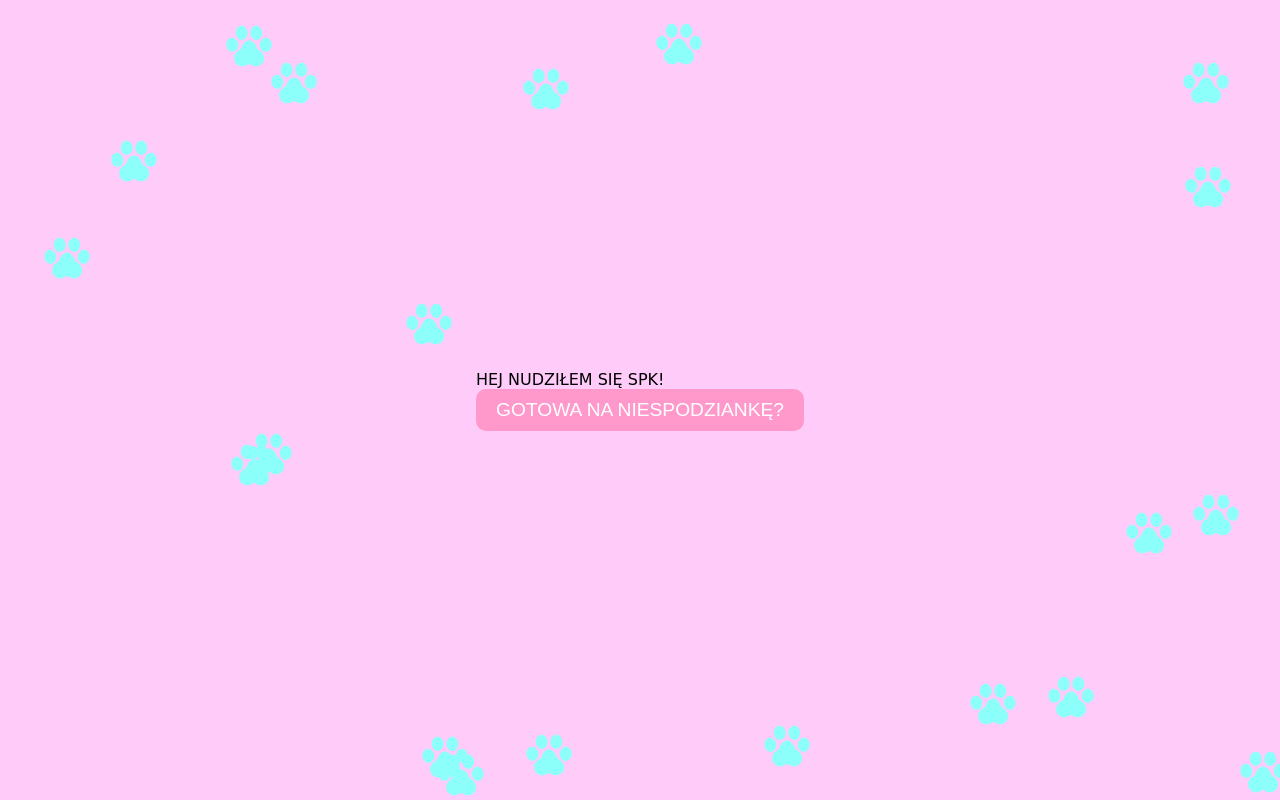
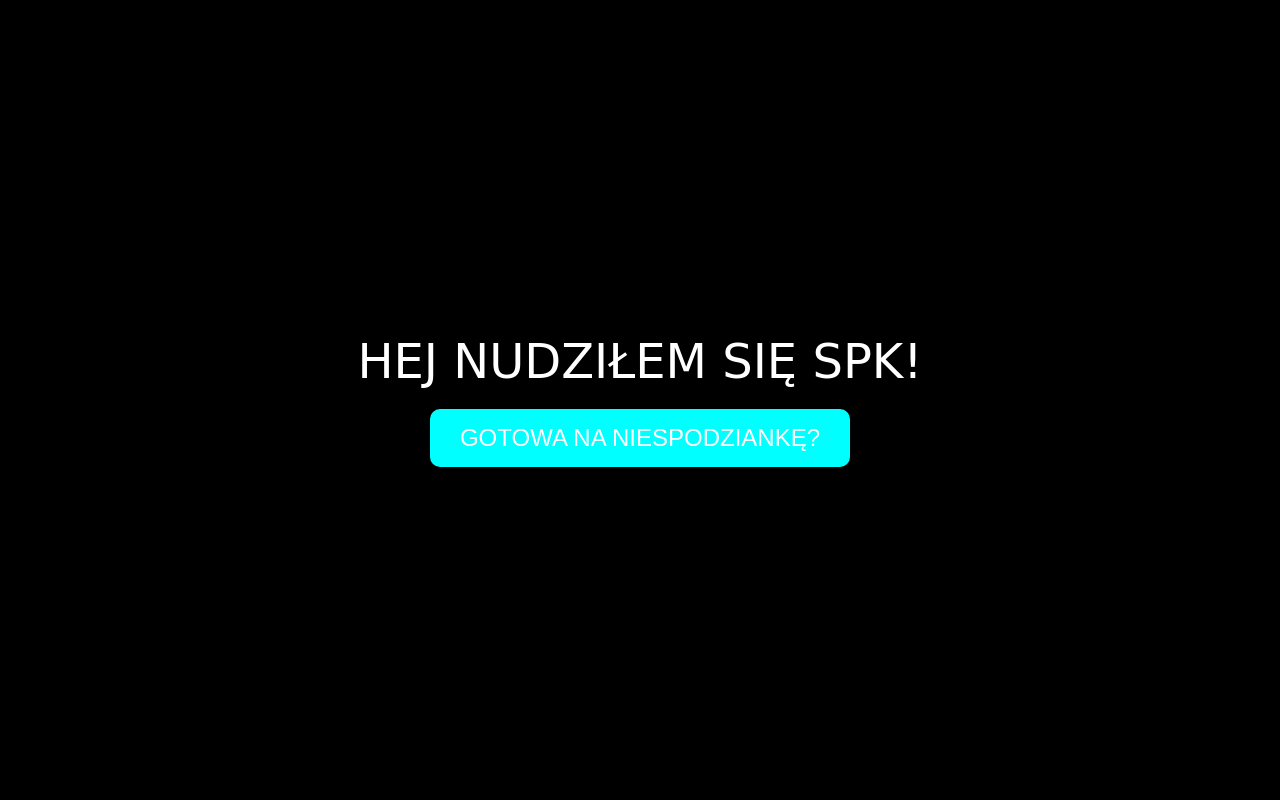
Before and after one commit to pourupthisshit/amelka, a plain HTML site: page index.html in a window 1280 px wide. Drawn offline with Linux system fonts and the light colour scheme.

Commit message:
Update styles.css

```diff
--- a/styles.css
+++ b/styles.css
@@ -1,3 +1,46 @@
+/* Czarny ekran startowy */
+#startScreen {
+    position: fixed;
+    top: 0;
+    left: 0;
+    width: 100%;
+    height: 100%;
+    background-color: black;
+    display: flex;
+    flex-direction: column;
+    justify-content: center;
+    align-items: center;
+    z-index: 1000; /* Na wierzchu wszystkiego */
+    transition: opacity 2s ease-in-out; /* Animacja zanikania */
+}
+
+.start-text {
+    font-size: 3em;
+    color: white;
+    font-family: 'Pacifico', cursive;
+    text-align: center;
+    margin-bottom: 20px;
+    animation: fadeIn 2s ease-in-out;
+}
+
+#startButton {
+    padding: 15px 30px;
+    font-size: 1.5em;
+    border: none;
+    border-radius: 10px;
+    background-color: #00ffff; /* Neonowy baby blue */
+    color: white;
+    cursor: pointer;
+    transition: transform 0.3s ease, box-shadow 0.3s ease;
+    animation: neonGlow 1.5s infinite alternate;
+}
+
+#startButton:hover {
+    transform: scale(1.1);
+    box-shadow: 0 0 15px rgba(0, 255, 255, 0.7);
+}
+
+/* Reszta stylów (bez zmian) */
 body {
     margin: 0;
     padding: 0;
@@ -5,7 +48,7 @@ body {
     justify-content: center;
     align-items: center;
     height: 100vh;
-    background-color: #ffccf9; /* Pastelowy róż */
+    background-color: #ffccf9;
     font-family: 'Pacifico', cursive;
     overflow: hidden;
     position: relative;
@@ -18,12 +61,12 @@ body {
     border-radius: 15px;
     box-shadow: 0 0 20px rgba(0, 0, 0, 0.2);
     animation: fadeIn 2s ease-in-out;
-    z-index: 2; /* Kontener na wierzchu łapek */
+    z-index: 2;
 }
 
 .neon-text {
     font-size: 2.5em;
-    color: #00ffff; /* Baby blue neon */
+    color: #00ffff;
     text-shadow: 0 0 10px #00ffff, 0 0 20px #00ffff, 0 0 30px #00ffff;
     animation: neonGlow 1.5s infinite alternate;
     margin-bottom: 20px;
@@ -42,7 +85,7 @@ button {
     border-radius: 10px;
     cursor: pointer;
     transition: transform 0.3s ease, box-shadow 0.3s ease;
-    background-color: #ff99cc; /* Pastelowy róż */
+    background-color: #ff99cc;
     color: white;
 }
 
@@ -56,41 +99,7 @@ button:hover {
     animation: fadeIn 1s ease-in-out;
 }
 
-/* Animacje */
-@keyframes neonGlow {
-    from {
-        text-shadow: 0 0 10px #00ffff, 0 0 20px #00ffff, 0 0 30px #00ffff;
-    }
-    to {
-        text-shadow: 0 0 20px #00ffff, 0 0 40px #00ffff, 0 0 60px #00ffff;
-    }
-}
-
-@keyframes fadeIn {
-    from {
-        opacity: 0;
-    }
-    to {
-        opacity: 1;
-    }
-}
-
 /* Kocie łapki w tle */
 .cat-paw {
     position: absolute;
-    width: 50px; /* Dostosuj rozmiar do obrazka */
-    height: 50px;
-    background-image: url('paw.png'); /* Łapka z pliku PNG */
-    background-size: cover;
-    animation: movePaw 5s linear infinite;
-    z-index: 1; /* Łapki pod kontenerem */
-}
-
-@keyframes movePaw {
-    0% {
-        transform: translate(0, 0) rotate(0deg);
-    }
-    100% {
-        transform: translate(calc(100vw - 50px), calc(100vh - 50px)) rotate(360deg);
-    }
-}
+    width: 50px;
```
